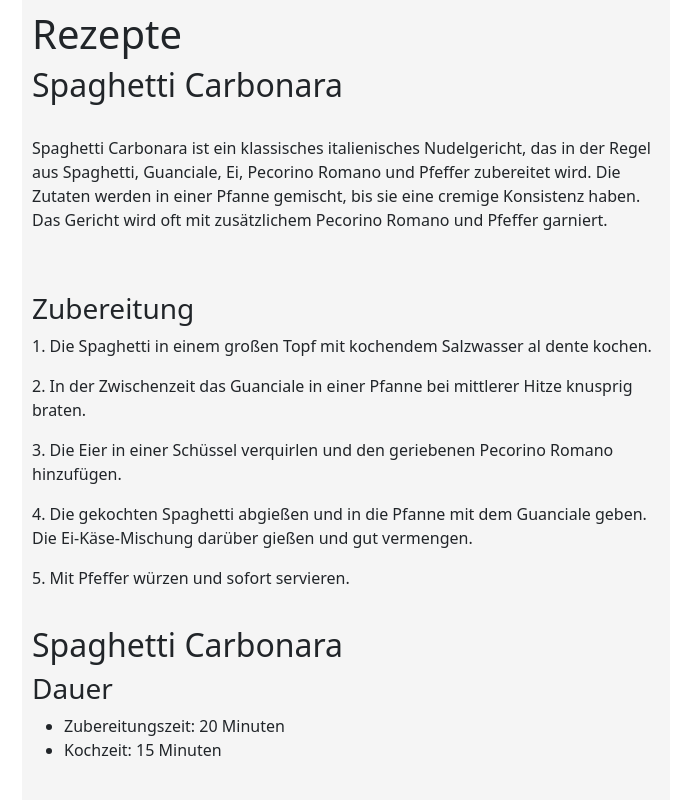
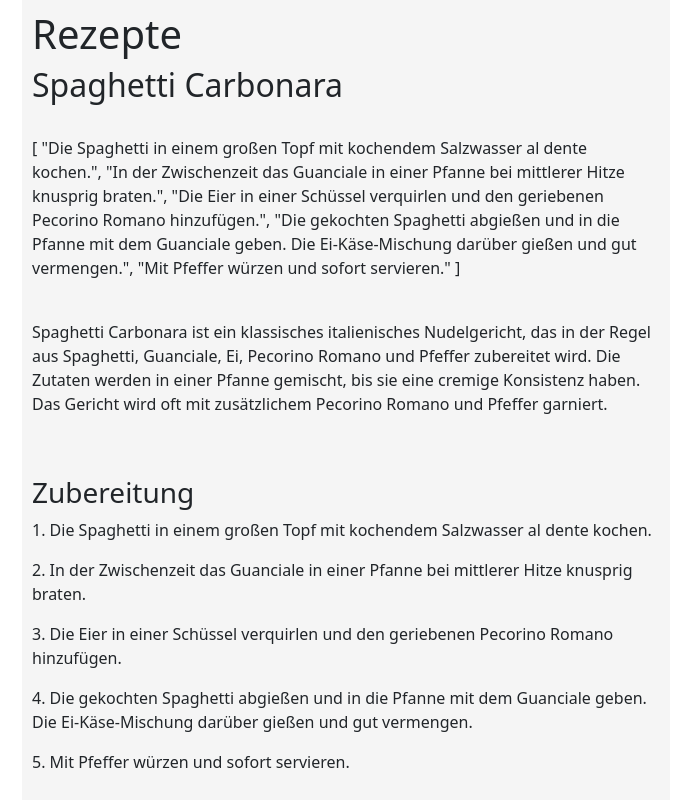
Before and after one commit to Leif007/Frontend-MeinKochbuch, a Vue app in the folder MeinKochbuch/: page /recipe in a window 1280 px wide. Shown: the part 800-1600 px from the top of the page, without its empty margins (10-692 px from the left). Built offline with nearby package versions, Linux system fonts and the light colour scheme.

Commit message:
v-for schleife change

```diff
--- a/MeinKochbuch/src/components/recipe.vue
+++ b/MeinKochbuch/src/components/recipe.vue
@@ -69,13 +69,13 @@ function showAddRecipeForm() {
       <button type="submit">Add Recipe</button>
     </form>
     </div>
-
   </div>
   <body class="body">
   <div class="recipename" v-if="showRecipeName">
       <h1 class>Rezepte</h1>
     <div v-for="(recipe, index) in recipes" :key="index">
       <h2>{{ recipe.name }}</h2> <br>
+      <p>{{ recipe.instructions }}</p> <br>
     </div>
       <p>Spaghetti Carbonara ist ein klassisches italienisches Nudelgericht, das in der Regel aus Spaghetti, Guanciale, Ei, Pecorino Romano und Pfeffer zubereitet wird. Die Zutaten werden in einer Pfanne gemischt, bis sie eine cremige Konsistenz haben. Das Gericht wird oft mit zusätzlichem Pecorino Romano und Pfeffer garniert.</p>
       <br>
@@ -88,15 +88,12 @@ function showAddRecipeForm() {
         <p>4. Die gekochten Spaghetti abgießen und in die Pfanne mit dem Guanciale geben. Die Ei-Käse-Mischung darüber gießen und gut vermengen.</p>
         <p>5. Mit Pfeffer würzen und sofort servieren.</p>
     </div>
-    <div v-for="(recipe, index) in recipes" :key="index">
-        <h2>{{ recipe.name }}</h2>
-    <div class="recipeingredients">
+    <div class = "dauer">
       <h3>Dauer</h3>
-        <ul>
-            <li> Zubereitungszeit: {{ recipe.preparationTime }}</li>
-            <li> Kochzeit: {{ recipe.cookingTime }}</li>
-        </ul>
-    </div>
+      <ul>
+        <li> Zubereitungszeit: 20 Minuten</li>
+        <li> Kochzeit: 15 Minuten</li>
+      </ul>
     </div>
     <div class="zutaten">
       <h3>Zutaten</h3>
```
